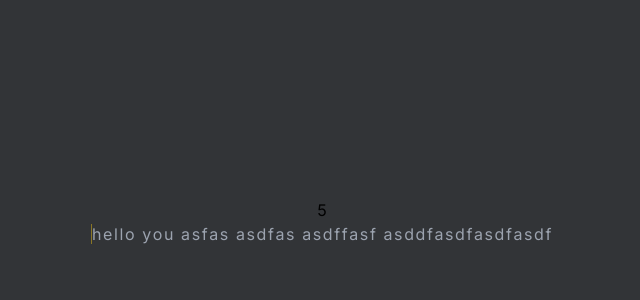
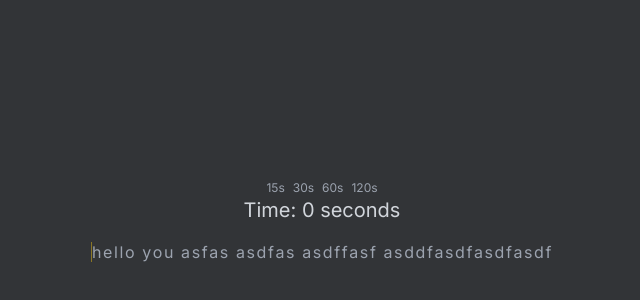
Before and after one commit to mohithingorani/Typing-Speed, a Next.js app: page / in a window 1280 px wide. Shown: the part 178-478 px from the top of the page, without its empty margins (318-958 px from the left). Built offline with nearby package versions, Linux system fonts and the light colour scheme.

Commit message:
fixed timer logic and design

```diff
--- a/src/app/page.tsx
+++ b/src/app/page.tsx
@@ -1,35 +1,70 @@
 "use client";
-import { useState, useEffect } from "react";
+import { useState, useEffect, useRef } from "react";
 
 export default function Home() {
   const sentence = "hello you asfas asdfas asdffasf asddfasdfasdfasdf";
   const [currentCharIndex, setCurrentCharIndex] = useState<number>(0);
   const [inputState, setInputState] = useState<boolean[]>([]);
   const [timer, setTimer] = useState<number>(0);
+  const [selectedTime, setSelectedTime] = useState<number | null>(null);
+  const [startTimer, setStartTimer] = useState(false);
+  const [hasStartedTyping, setHasStartedTyping] = useState(false);
+  const buttonRefs = useRef<(HTMLButtonElement | null)[]>([]);
+
+  const availableTimes = [15, 30, 60, 120];
+
+  const setNewTimer = (time: number, index: number) => {
+    setSelectedTime(time);
+    setTimer(0); // Reset the timer to 0
+    setHasStartedTyping(false); // Reset typing status
+
+    // Remove focus from the button after setting the timer
+    if (buttonRefs.current[index]) {
+      buttonRefs.current[index]?.blur();
+    }
+  };
+
+  useEffect(() => {
+    let interval: NodeJS.Timeout | null = null;
+
+    if (startTimer && timer < (selectedTime || 0)) {
+      interval = setInterval(() => {
+        setTimer((prevTimer) => {
+          if (prevTimer + 1 >= (selectedTime || 0)) {
+            setStartTimer(false); // Stop the timer once it reaches the set time
+            clearInterval(interval!);
+          }
+          return prevTimer + 1;
+        });
+      }, 1000);
+    }
+
+    return () => {
+      if (interval) clearInterval(interval); // Clear interval on unmount or when timer stops
+    };
+  }, [startTimer, timer, selectedTime]);
+
   const checkKeyPress = (a: string, b: string) => a === b;
 
   useEffect(() => {
-    const interval = setInterval(() => {
-      setTimer(prevTimer=>(prevTimer+1));
-    }, 1000); // Increment every second
+    const handleKeyDown = (event: KeyboardEvent) => {
+      if (!hasStartedTyping && selectedTime !== null) {
+        setStartTimer(true); // Start the timer when the user starts typing
+        setHasStartedTyping(true);
+      }
 
-    return () => clearInterval(interval); // Clear interval on unmount
-  }, []);
-
-  useEffect(() => {
-    const handleKeyDown = (event: KeyboardEvent) => {
       const userInput = event.key;
       if (userInput === "Backspace" || userInput === "Delete") {
         if (currentCharIndex > 0) {
           setCurrentCharIndex(currentCharIndex - 1);
-          inputState.pop();
-          return;
+          setInputState((prevState) => prevState.slice(0, -1)); // Remove last input state
         }
+        return;
       }
       const expectedInput = sentence[currentCharIndex];
       const isCorrect = checkKeyPress(userInput, expectedInput);
 
-      setInputState((prevState: any) => {
+      setInputState((prevState) => {
         const newState = [...prevState];
         newState[currentCharIndex] = isCorrect;
         return newState;
@@ -43,13 +78,24 @@ export default function Home() {
     return () => {
       document.removeEventListener("keydown", handleKeyDown);
     };
-  }, [currentCharIndex, sentence]);
+  }, [currentCharIndex, sentence, hasStartedTyping, selectedTime]);
 
   return (
     <div className="flex flex-col h-screen justify-center items-center">
-      {/* {JSON.stringify(inputState)} */}
-      {JSON.stringify(timer)}
-      {/* {JSON.stringify(currentCharIndex)} */}
+      <div className="flex justify-center gap-2 text-xs text-gray-400">
+        {availableTimes.map((time, index) => (
+          <button
+            key={time}
+            ref={(el) => (buttonRefs.current[index] = el)}
+            className={`hover:text-white ${selectedTime === time ? 'text-yellow-500' : ''}`}
+            onClick={() => setNewTimer(time, index)}
+          >
+            {time}s
+          </button>
+        ))}
+      </div>
+      <div className="mb-4 text-xl text-gray-300">Time: {timer} seconds</div>
+
       <div className="text-gray-400">
         {sentence.split("").map((char, index) => {
           let style = "";
```
